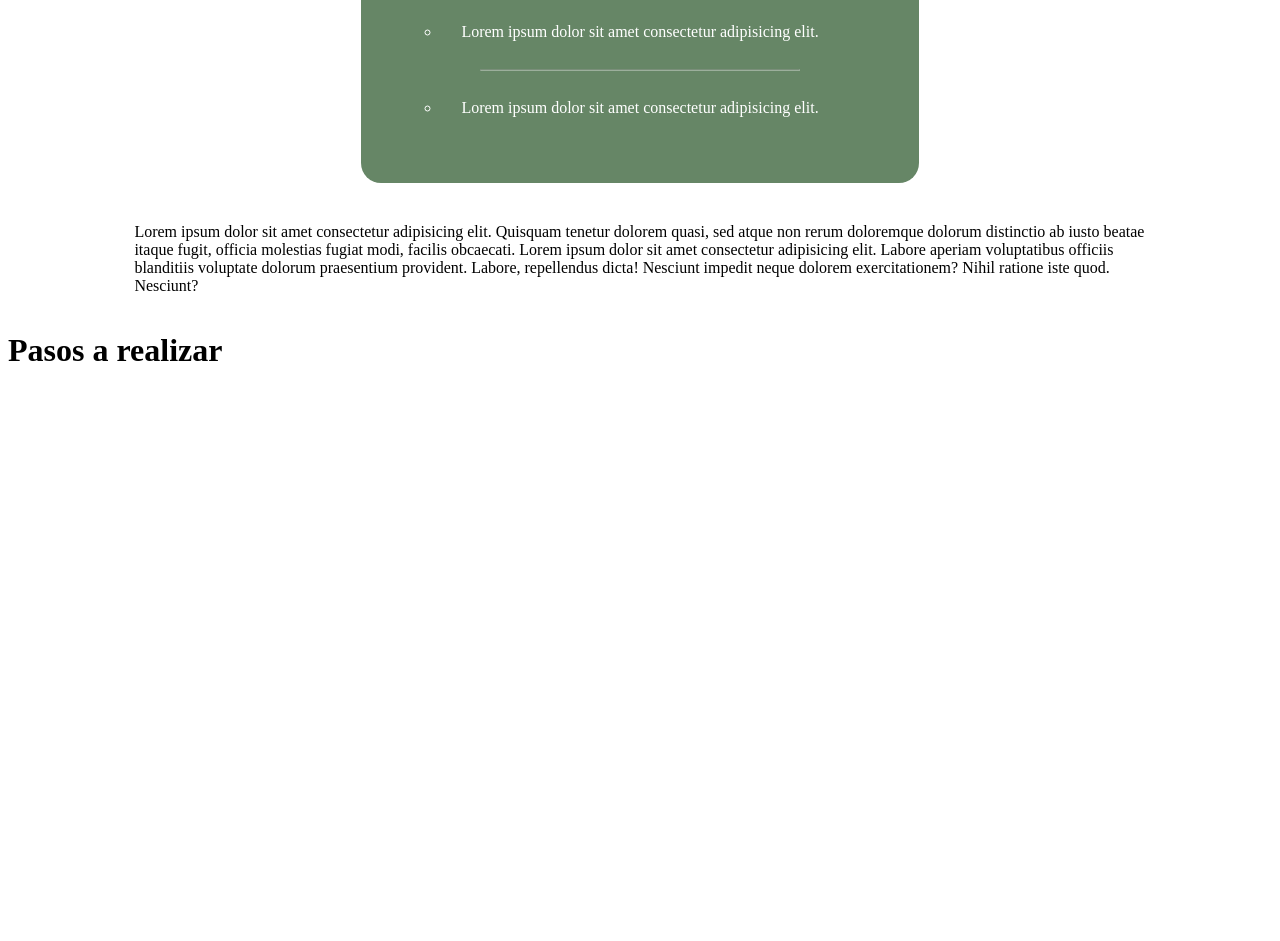
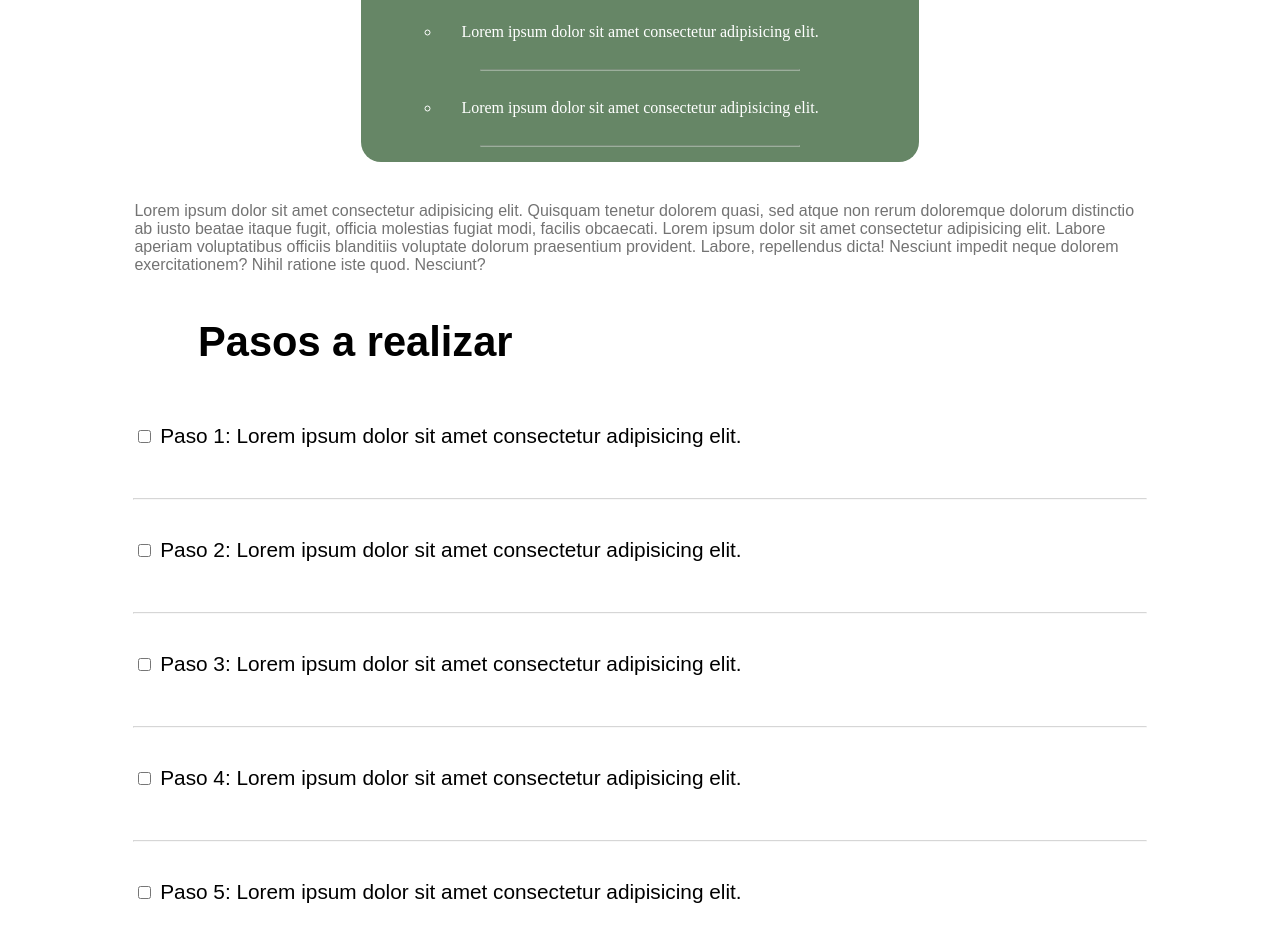
Before and after one commit to PabloMocholi/ChefConnect, a plain HTML site: page receta.html in a window 1280 px wide. Shown: the part 1285-2226 px from the top of the page. Before the commit the page ends 1676 px from the top, so only its background shows below. Drawn offline with Linux system fonts and the light colour scheme.

Commit message:
Avanzada pagina receta

```diff
--- a/css/receta.css
+++ b/css/receta.css
@@ -55,18 +55,22 @@ h5{
     justify-content: space-around;
     flex-wrap: wrap;
 
+
 }
 #foto_receta{
     width: 900px;
     height: 550px;
+    border-radius: 20px;
 }
 #ingredientes{
 
     padding: 30px;
+    height: 500px;
     background-color: #668666;
     border-radius: 20px;
     padding-left: 80px;
     padding-right: 80px;
+    overflow: auto;
 
 }
 
@@ -94,4 +98,28 @@ li{
 #descripcion{
     width: 80%;
    margin-top: 40px;
+   font-family: Arial, Helvetica, sans-serif;
+   color: rgb(115, 115, 115);
 }
+
+#instrucciones{
+    margin-left: 190px;
+    font-family: Arial, Helvetica, sans-serif;
+    font-size: 130%;
+}
+
+.paso{
+
+    padding: 30px;
+    display: block;
+    width: 80%;
+    margin: auto;
+    font-size: 130%;
+    margin-bottom: 20px;
+    font-family: Arial, Helvetica, sans-serif;
+}
+
+.check:checked + .label{
+    text-decoration: line-through;
+    color: rgb(177, 176, 176);
+}
--- a/receta.html
+++ b/receta.html
@@ -65,6 +65,10 @@
                 <li>Lorem ipsum dolor sit amet consectetur adipisicing elit. </li>
                 <hr>
                 <li>Lorem ipsum dolor sit amet consectetur adipisicing elit. </li>
+                <hr>
+                <li>Lorem ipsum dolor sit amet consectetur adipisicing elit. </li>
+                <hr>
+                <li>Lorem ipsum dolor sit amet consectetur adipisicing elit. </li>
             </ul>
         </div>
         <p id="descripcion">Lorem ipsum dolor sit amet consectetur adipisicing elit.
@@ -78,5 +82,33 @@
     <div id="instrucciones" >
         <h1>Pasos a realizar</h1>
     </div>
+
+    <div class="paso">
+        <input type="checkbox" class="check" id="idinput" />
+        <label class="label" for="idinput">Paso 1: Lorem ipsum dolor sit amet consectetur adipisicing elit.</label>
+    </div>
+    <hr>
+    <div class="paso">
+        <input type="checkbox" class="check" id="idinput" />
+        <label class="label" for="idinput">Paso 2: Lorem ipsum dolor sit amet consectetur adipisicing elit.</label>
+    </div>
+    <hr>
+    <div class="paso">
+        <input type="checkbox" class="check" id="idinput" />
+        <label class="label" for="idinput">Paso 3: Lorem ipsum dolor sit amet consectetur adipisicing elit.</label>
+    </div>
+    <hr>
+    <div class="paso">
+        <input type="checkbox" class="check" id="idinput" />
+        <label class="label" for="idinput">Paso 4: Lorem ipsum dolor sit amet consectetur adipisicing elit.</label>
+    </div>
+    <hr>
+    <div class="paso">
+        <input type="checkbox" class="check" id="idinput" />
+        <label class="label" for="idinput">Paso 5: Lorem ipsum dolor sit amet consectetur adipisicing elit.</label>
+    </div>
+
+
+
 </body>
 </html>
```
